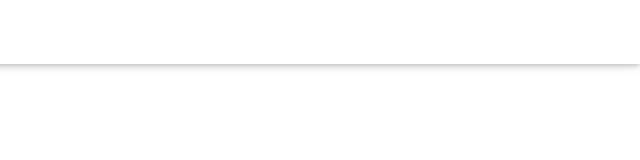
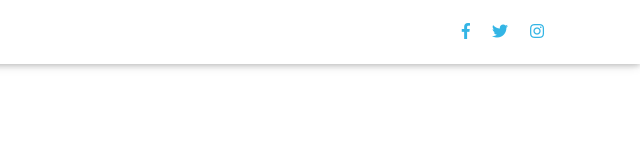
Before and after one commit to ezgielouzeh/portfolio-bootstrap, a plain HTML site: page index.html in a window 1280 px wide. Shown: the full height of the page, 640-1280 px from the left. Drawn offline with Linux system fonts and the light colour scheme; a web font is replaced by a local one.

Commit message:
social icon buttons

```diff
--- a/index.html
+++ b/index.html
@@ -58,6 +58,24 @@
                 <a class="nav-link" href="#contact">Contact</a>
               </li>
             </ul>
+            <!--Social Icons-->
+            <ul class="navbar-nav nav-flex-icons">
+              <li class="nav-item">
+                <a class="nav-link">
+                  <i class="fab fa-facebook-f text-info light-green-text-2"></i>
+                </a>
+              </li>
+              <li class="nav-item">
+                <a class="nav-link">
+                  <i class="fab fa-twitter text-info light-green-text-2"></i>
+                </a>
+              </li>
+              <li class="nav-item">
+                <a class="nav-link">
+                  <i class="fab fa-instagram text-warning text-info light-green-text-2"></i>
+                </a>
+              </li>
+            </ul>
           </div>
         </div>
       </nav>
```
